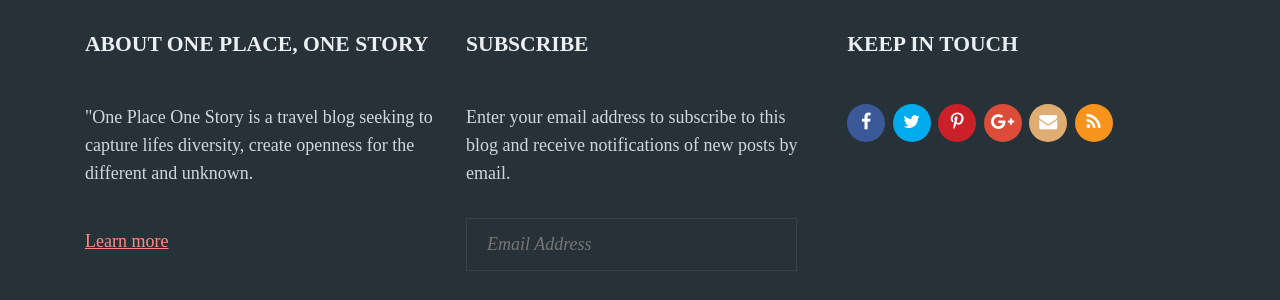
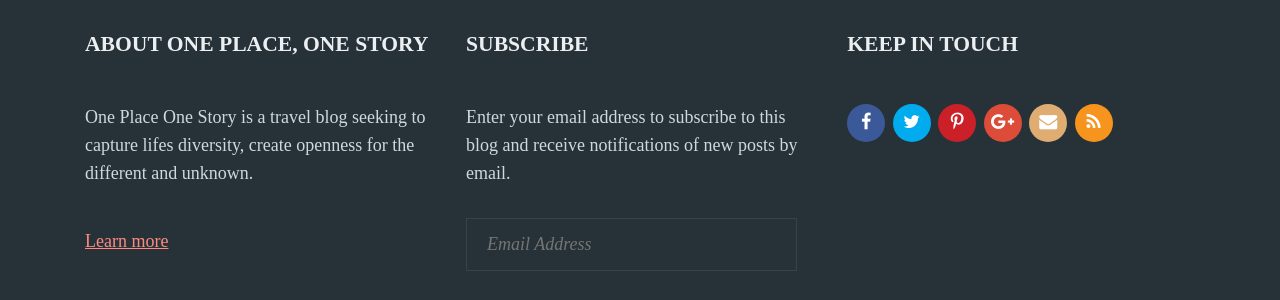
Before and after one commit to pschydlo/blog, a Jekyll site: the page built from index.md, in a window 1280 px wide. Shown: the part 1645-1945 px from the top of the page. Built offline with Jekyll 4.4.1, drawn with Linux system fonts in a browser that asks for light colours; some web fonts are replaced; comment, search, counter and statistics services are not loaded.

Commit message:
Removes quote

```diff
--- a/_includes/footer.html
+++ b/_includes/footer.html
@@ -1,7 +1,7 @@
 <footer class="xf__footer" itemtype="http://schema.org/WPFooter" itemscope="itemscope">
 				<div class="widget-area">
 				<div class="xf__container row clear">
-					<div class="column one-third first"><section id="superpack-widget-about-2" class="widget superpack__widget superpack__widget-about"><h3 class="widget-title"><span>About One Place, One Story</span></h3><div class="superpack__about"><div class="content description"><p>"One Place One Story is a travel blog seeking to capture lifes diversity, create openness for the different and unknown. </p>
+					<div class="column one-third first"><section id="superpack-widget-about-2" class="widget superpack__widget superpack__widget-about"><h3 class="widget-title"><span>About One Place, One Story</span></h3><div class="superpack__about"><div class="content description"><p>One Place One Story is a travel blog seeking to capture lifes diversity, create openness for the different and unknown. </p>
 <p><a href="https://xfrontend.com/themes/snowbird-wordpress-theme/">Learn more</a></p>
 </div></div></section></div><div class="column one-third"><section id="blog_subscription-2" class="widget jetpack_subscription_widget"><h3 class="widget-title"><span>Subscribe</span></h3>
 			<form action="https://demo.xfrontend.com/snowbird/#" method="post" accept-charset="utf-8" id="subscribe-blog-blog_subscription-2">
```
